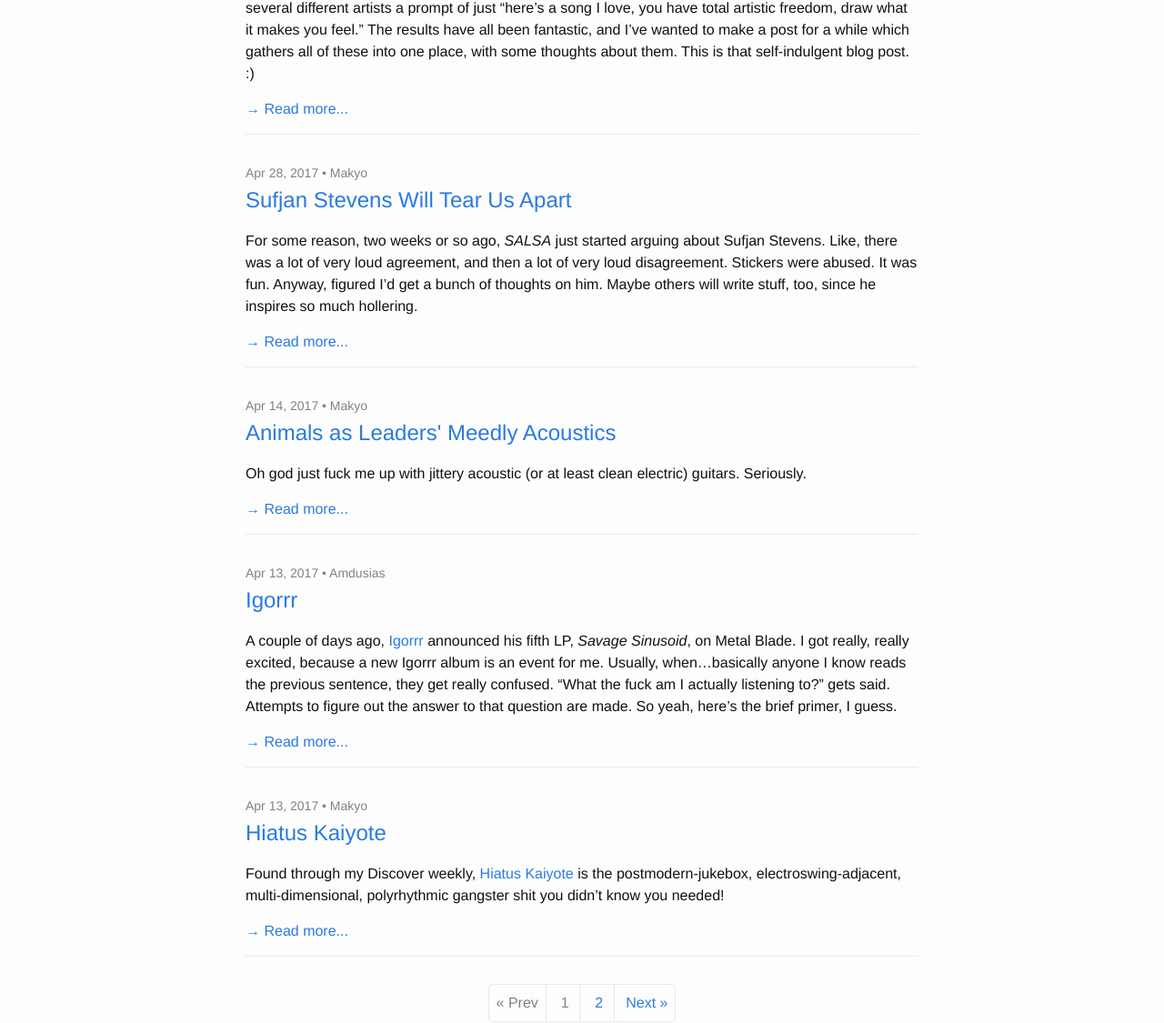
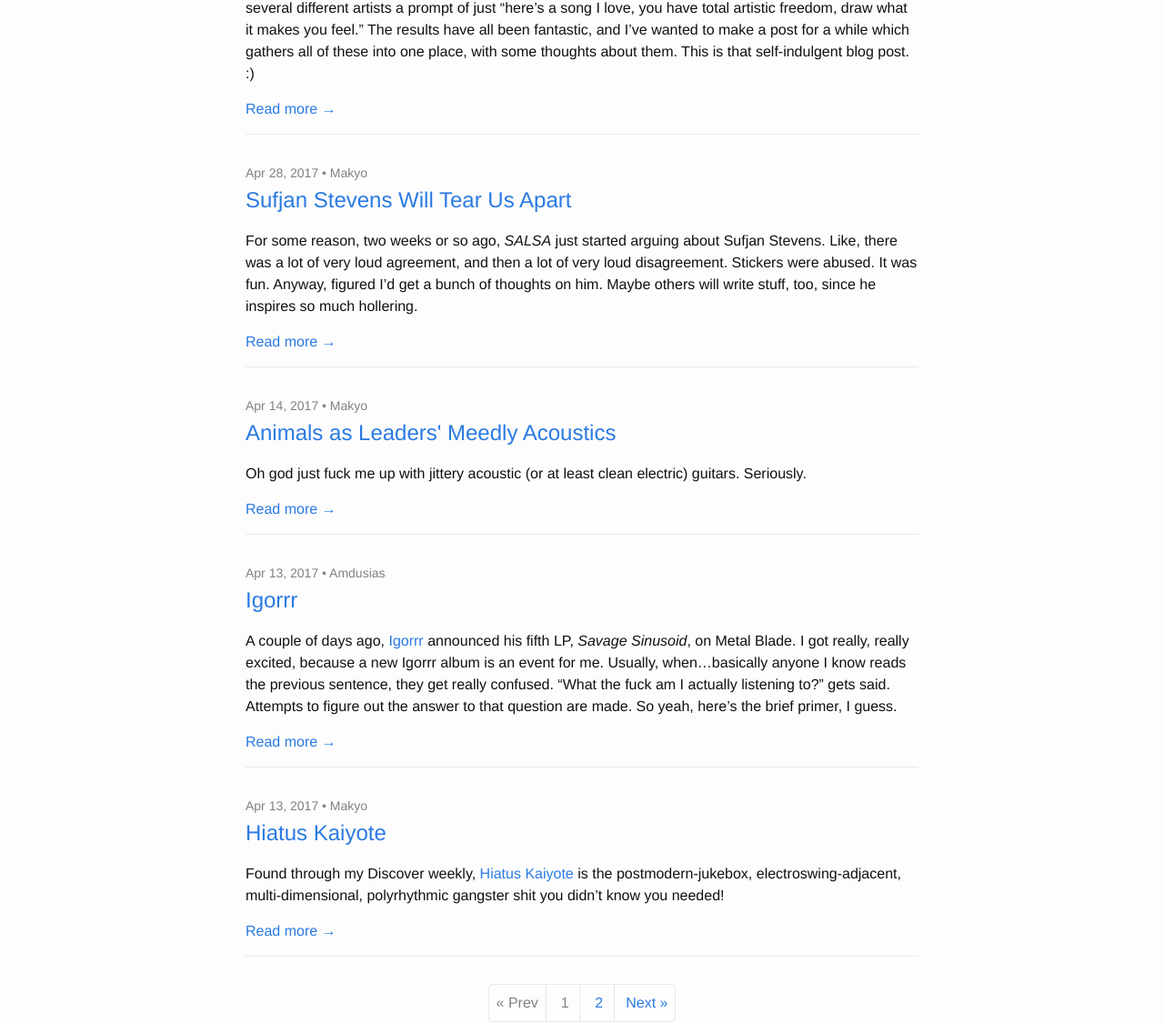
Before and after one commit to makyo/salsa, a Jekyll site: the page built from index.html, in a window 1280 px wide. Shown: the part 198-1323 px from the top of the page at 91% size. Built offline with Jekyll 4.4.1, drawn with Linux system fonts in a browser that asks for light colours; the list of posts is cut into pages by our own code.

```diff
--- a/index.html
+++ b/index.html
@@ -14,7 +14,7 @@ layout: home
                 <a class="post-link" href="{{ post.url | relative_url }}">{{ post.title | escape }}</a>
             </h2>
             {{ post.excerpt }}
-            <p><a href="{{ post.url | relative_url }}">&rarr; Read more...</a></p>
+            <p><a href="{{ post.url | relative_url }}">Read more &rarr;</a></p>
         </li>
     {% endfor %}
 </ul>
```
